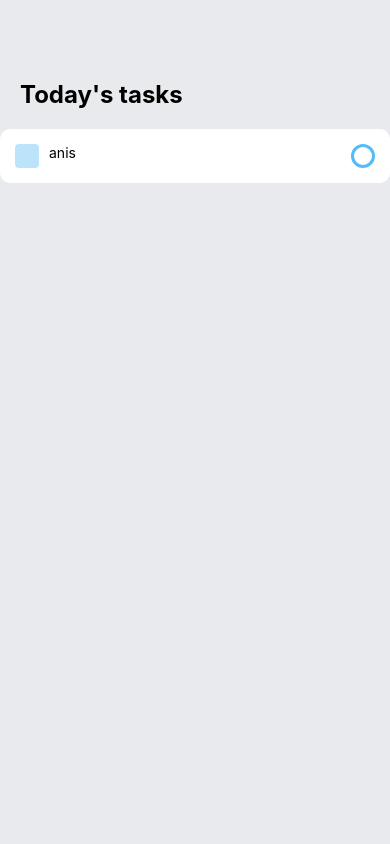
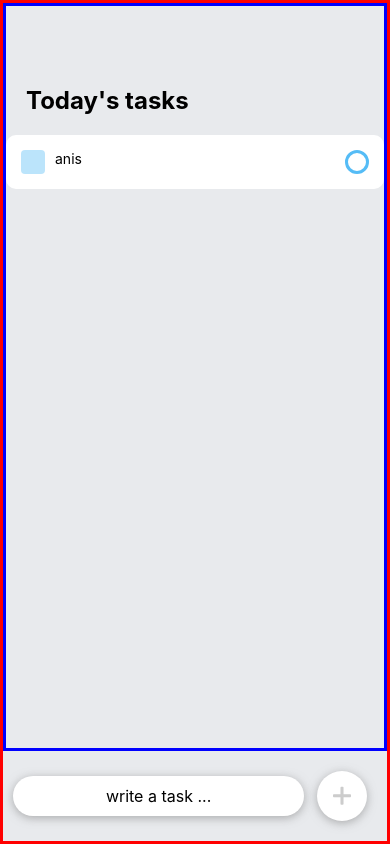
Before and after one commit to AnisLcool/react-todolist, a React Native app: screen / in a window 390 px wide. Built offline with nearby package versions, Linux system fonts and the light colour scheme.

Commit message:
version 2

```diff
--- a/App.js
+++ b/App.js
@@ -1,5 +1,7 @@
 import { StatusBar } from 'expo-status-bar';
-import { StyleSheet, Text, View, ScrollView } from 'react-native';
+import { StyleSheet, Text, View, ScrollView, TextInput, TouchableOpacity } from 'react-native';
+import { Entypo } from '@expo/vector-icons';
+import {useState} from 'react';
 import Task from './components/Task';
 import FlexBox from './FlexBox';
 
@@ -53,15 +55,47 @@ import FlexBox from './FlexBox';
 // })
 
 const App = () => {
+   const [taskValue, setTaskValue] = useState('');
+   const [tasks, setTasks] = useState([]);
+
+    const onChangeHandler = (text) => {
+      setTaskValue(text);
+    }
+
+    const fct2= () => {
+    }
+
+    const addTaskHandler = () => {
+      // 1ere solution:
+      setTasks([...tasks, taskValue]);
+      // 2eme solution:
+      setTasks((prevTasks) => prevTasks.concat(taskValue))
+
+    }
+
   return (
     <View style={styles.container}>
       <View style={styles.taskWrapper}>
         <Text style={styles.sectionTitle}>Today's tasks</Text>
         <ScrollView style={styles.items}>
 
-          <Task text='anis'  />
+          <Task text='anis' />
+
+
         </ScrollView>
       </View>
+
+      {/* coller içi */}
+      <View style={styles.addTaskWrapper}>
+        {/* 1ere solution */}
+        {/* <TextInput style={styles.textInput} placeholder='write a task ...' onChangeText={(text) => setTaskValue(text)} /> */}
+        {/* 2eme solution */}
+        <TextInput value={taskValue} style={styles.textInput} placeholder='write a task ...' onChangeText={onChangeHandler} />
+        <TouchableOpacity style={styles.btnAdd} onPress={addTaskHandler}>
+          <Entypo name='plus' size={30} color='#ccc' />
+        </TouchableOpacity>
+      </View>
+      {/* ======================= */}
     </View>
   )
 }
@@ -71,18 +105,68 @@ export default App
 const styles = StyleSheet.create({
   container: {
     flex: 1,
-    backgroundColor:'#E8EAED'
+    backgroundColor: '#E8EAED',
+    borderColor:'red',
+    borderWidth: 3,
+    height:'100%',
+    justifyContent:'space-between'
   },
   taskWrapper: {
-    paddingTop:80,
+    paddingTop: 80,
     paddingVertical: 20,
+    flex: 1,
+    borderColor: 'blue',
+    borderWidth: 3,
+    // height:'70%'
   },
   sectionTitle: {
     fontSize: 24,
-    fontWeight:'bold',
-    marginHorizontal : 20
+    fontWeight: 'bold',
+    marginHorizontal: 20
   },
   items: {
-
+    flex: 1
   },
+  // COLLER içi
+  addTaskWrapper: {
+    flexDirection: 'row',
+    alignItems: 'center',
+    justifyContent: 'space-between',
+    marginVertical:20,
+    marginHorizontal: 10,
+    // height:'30%'
+  },
+  textInput: {
+    fontSize: 16,
+    textAlign: 'center',
+    padding: 10,
+    borderColor: '#ccc',
+    backgroundColor: 'white',
+    borderRadius: 30,
+    shadowColor: 'grey',
+    shadowOffset: {
+      width: 0,
+      height: 2
+    },
+    shadowOpacity: 0.6,
+    shadowRadius: 10,
+    width:'80%',
+  },
+  btnAdd:{
+    marginHorizontal: 10,
+    borderRadius: 50,
+    width: 50,
+    height: 50,
+    justifyContent:'center',
+    alignItems:'center',
+    backgroundColor:'white',
+    shadowColor: 'grey',
+    shadowOffset: {
+      width: 0,
+      height: 2
+    },
+    shadowOpacity: 0.6,
+    shadowRadius: 10,
+  }
+  // ===============
 })
--- a/components/Task.js
+++ b/components/Task.js
@@ -1,7 +1,8 @@
-import { StyleSheet, Text, View, TouchableOpacity, Button } from 'react-native'
+import { StyleSheet, Text, View, TouchableOpacity } from 'react-native'
 import React from 'react'
 
 const Task = (props) => {
+
     return (
         <View style={styles.item}>
             <View style={styles.itemLeft}>
```
